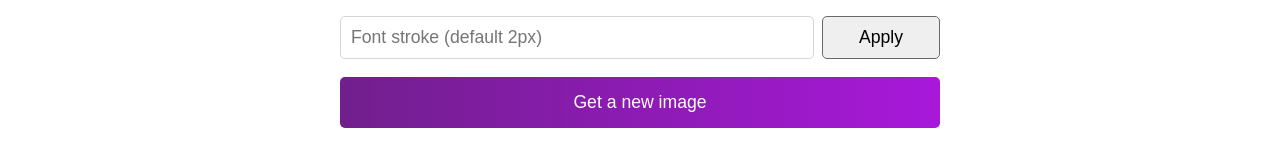
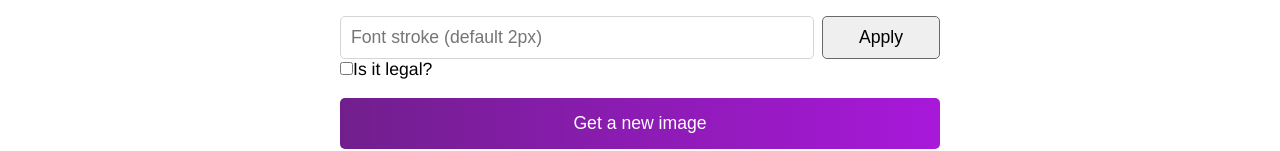
Before and after one commit to netrolite/meme-generator-v2, a React (Create React App) app: page / in a window 1280 px wide. Shown: the part 208-359 px from the top of the page. Built offline with nearby package versions, Linux system fonts and the light colour scheme.

Commit message:
testing my knowledge

```diff
--- a/src/components/CustomizationWrapper.js
+++ b/src/components/CustomizationWrapper.js
@@ -1,6 +1,7 @@
 import React from "react";
 
 export default function CustomizationWrapper(props) {
+    console.log(props)
     return (
         <div className="customization-wrapper">
                 <form className="cust-option-wrapper">
@@ -30,6 +31,16 @@ export default function CustomizationWrapper(props) {
                     Apply
                     </button>
                 </form>
+
+                <label>
+                    <input
+                        type="checkbox"
+                        name="isLegal"
+                        checked={props.isChecked}
+                        onChange={props.handleChange}
+                        />
+                        Is it legal?
+                </label>
             </div>
     )
 }
--- a/src/components/Form.js
+++ b/src/components/Form.js
@@ -15,6 +15,7 @@ export default function Meme() {
     )
     const [fontSize, setFontSize] = useState("32px");
     const [textStroke, setTextStroke] = useState("2px black");
+    const [isLegal, setIsLegal] = useState(false)
 
     // gets 1 random image URL out of 100
     function getRandomUrl() {
@@ -37,10 +38,16 @@ export default function Meme() {
     // fired when either "top text" or "bottom text" input fields are changed
     // and checks which one of them was changed to render text accordingly
     function handleInputChange(event) {
+        const { type, name, value, checked } = event.target
+
+        if(name === "isLegal") {
+            setIsLegal(prevState => !prevState)
+        }
+
         setText(prevState => {
             return {
                 ...prevState,
-                [event.target.name]: event.target.value
+                [name]: value
             }
         })
     }
@@ -97,11 +104,13 @@ export default function Meme() {
             <TopBottomInputs
                 handleInputChange={handleInputChange}
                 state={text}
-            />
+                />
 
             <CustomizationWrapper
                 applyFontSize={applyFontSize}
                 applyStroke={applyStroke}
+                isChecked={isLegal}
+                handleChange={handleInputChange}
             />
 
             <GetMemeButton
--- a/src/index.js
+++ b/src/index.js
@@ -5,7 +5,7 @@ import App from './App';
 
 const root = ReactDOM.createRoot(document.getElementById('root'));
 root.render(
-  <React.StrictMode>
-    <App />
-  </React.StrictMode>
+    <React.StrictMode>
+        <App />
+    </React.StrictMode>
 );
```
